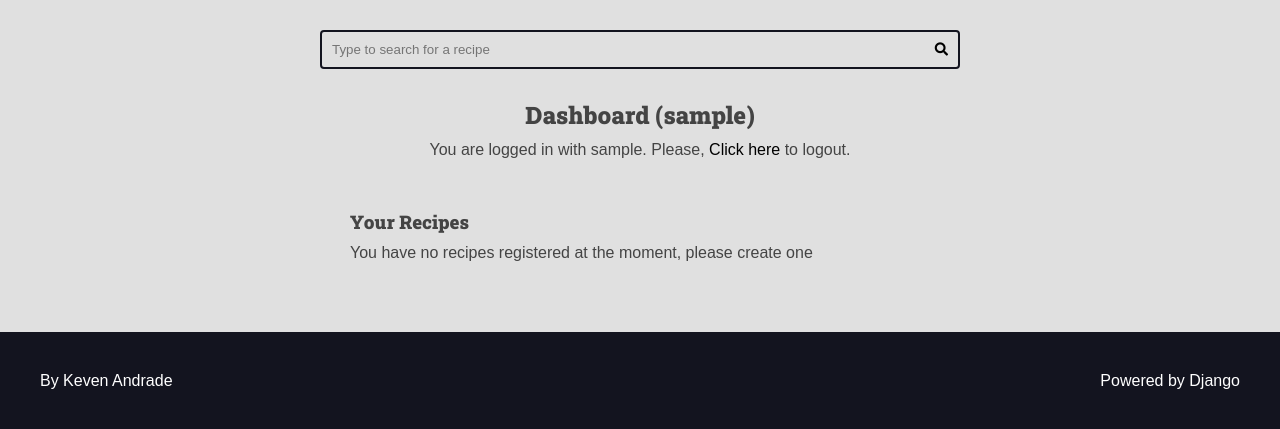
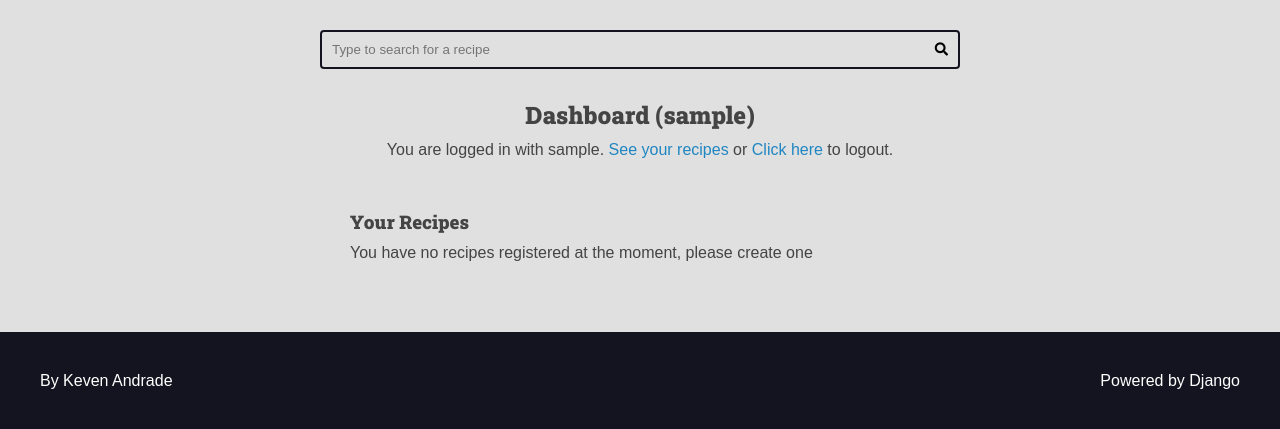
Before and after one commit to kevin-andrade/recipes-app-django, a Django app: page /authors/dashboard/ in a window 1280 px wide. Shown: the part 113-542 px from the top of the page. Run offline with Django 4.2, Linux system fonts and the light colour scheme; the visitor is signed in with stand-in values (Sample User, id 1); data that the repository does not hold is empty.

Commit message:
Edit form for creating and editing recipes

```diff
--- a/authors/templates/authors/partials/login_message.html
+++ b/authors/templates/authors/partials/login_message.html
@@ -2,7 +2,7 @@
 <div class="login-message">
     You are logged in with
     {{ request.user.username }}.
-    Please,
+    <a href="{% url 'authors:dashboard' %}">See your recipes</a> or
     <form action="{% url 'authors:logout' %}" method="POST" class="inline-form">
         {% csrf_token %}
         <input type="hidden" name="username" value="{{ request.user.username }}">
--- a/base_static/global/css/styles.css
+++ b/base_static/global/css/styles.css
@@ -66,6 +66,15 @@ h4,
 h5,
 h6 {
     font-family: var(--font-headings);
+}
+
+img {
+    max-width: 100%;
+}
+
+a {
+    text-decoration: none;
+    color: var(--color-primary-hover);
 }
 
 .container {
@@ -418,7 +427,7 @@ h6 {
     background: none;
     cursor: pointer;
     font-size: 1.6rem;
-    color: var(color --color-primary-dark);
+    color: var(--color-primary-hover);
 }
 
 .span-2 {
```
Also changed, not shown: authors/forms/recipe_form.py (+21 -1 lines), base_templates/global/partials/_form.html (+7 -0 lines).
